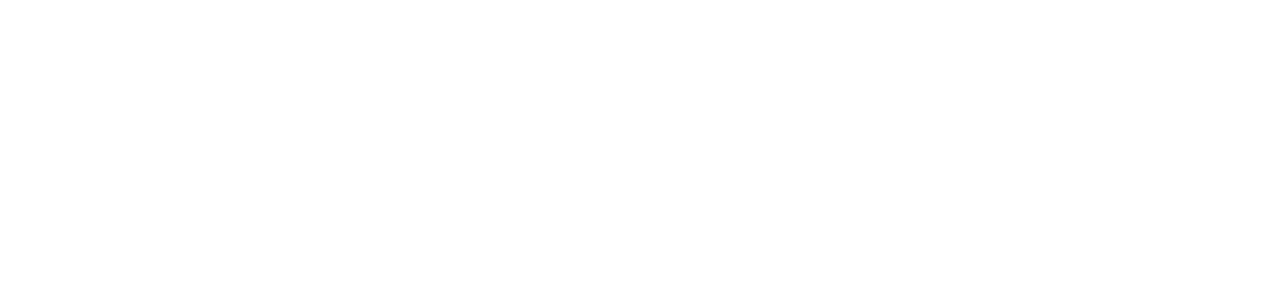
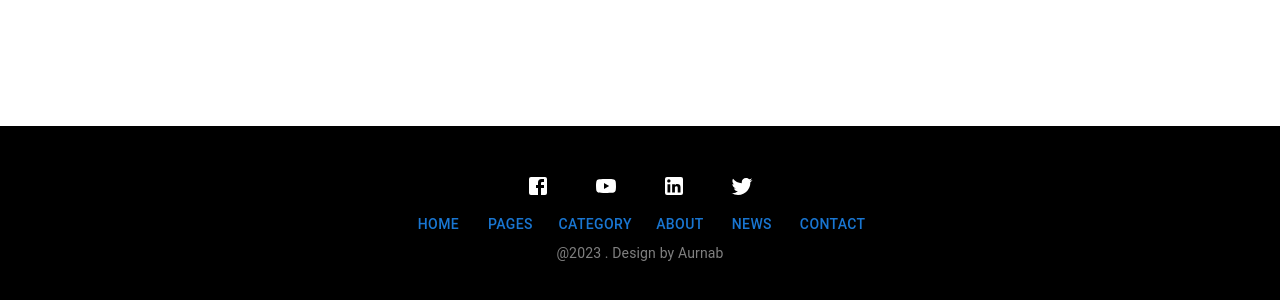
Before and after one commit to Zubayer-Aurnab/Dreagon-News-Next-js, a Next.js app: page / in a window 1280 px wide. Shown: the part 738-1038 px from the top of the page. Before the commit the page ends 800 px from the top, so only its background shows below. Built offline with nearby package versions, Linux system fonts and the light colour scheme.

Commit message:
Footer section created

```diff
--- a/src/app/layout.js
+++ b/src/app/layout.js
@@ -1,6 +1,7 @@
+import Footer from "@/components/Shared/Footer";
+import NavBar from "@/components/Shared/NavBar";
 import { Inter } from "next/font/google";
 import "./globals.css";
-import NavBar from "@/components/Shared/NavBar";
 
 const inter = Inter({ subsets: ["latin"] });
 
@@ -14,7 +15,9 @@
     <html lang="en">
       <body className={inter.className}>
         <NavBar />
-        {children}
+        <div className="min-h-screen">{children}</div>
+
+        <Footer />
       </body>
     </html>
   );
--- /dev/null
+++ b/src/components/Shared/Footer.js
@@ -0,0 +1,69 @@
+import { Box, Button, Container, IconButton, Stack, Typography } from "@mui/material";
+import React from "react";
+import FacebookIcon from "@mui/icons-material/Facebook";
+import YouTubeIcon from "@mui/icons-material/YouTube";
+import LinkedInIcon from "@mui/icons-material/LinkedIn";
+import TwitterIcon from "@mui/icons-material/Twitter";
+import Link from "next/link";
+const Footer = () => {
+  const pages = [
+    {
+      route: "Home",
+      pathname: "/",
+    },
+    {
+      route: "Pages",
+      pathname: "/pages",
+    },
+    {
+      route: "Category",
+      pathname: "/category",
+    },
+    {
+      route: "About",
+      pathname: "/about",
+    },
+    {
+      route: "News",
+      pathname: "/news",
+    },
+    {
+      route: "Contact",
+      pathname: "/contact",
+    },
+  ];
+  return (
+    <div>
+      <Box className="bg-black px-2 py-10">
+        <Container>
+          <Box className="text-center space-x-7">
+            <IconButton>
+              <FacebookIcon sx={{ color: "white" }} />
+            </IconButton>
+            <IconButton>
+              <YouTubeIcon sx={{ color: "white" }} />
+            </IconButton>
+            <IconButton>
+              <LinkedInIcon sx={{ color: "white" }} />
+            </IconButton>
+            <IconButton>
+              <TwitterIcon sx={{ color: "white" }} />
+            </IconButton>
+          </Box>
+          <Box className="w-full text-center space-x-2">
+            {pages.map((page) => (
+              <Link key={page} href={page.pathname}>
+                <Button className="text-white">{page.route}</Button>
+              </Link>
+            ))}
+          </Box>
+          <Typography color={"gray"} variant="body2" textAlign={"center"}>
+            @2023 . Design by Aurnab
+          </Typography>
+        </Container>
+      </Box>
+    </div>
+  );
+};
+
+export default Footer;
```
